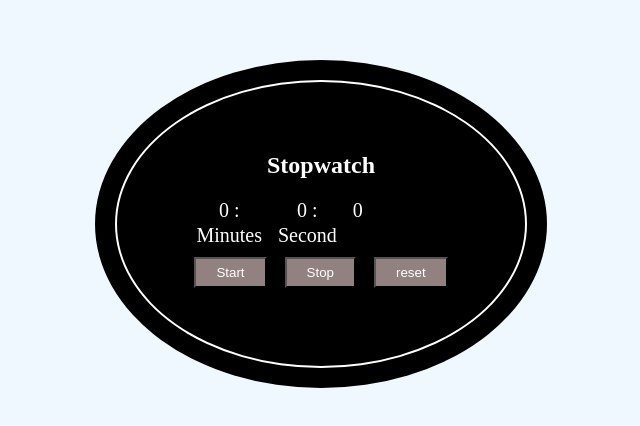
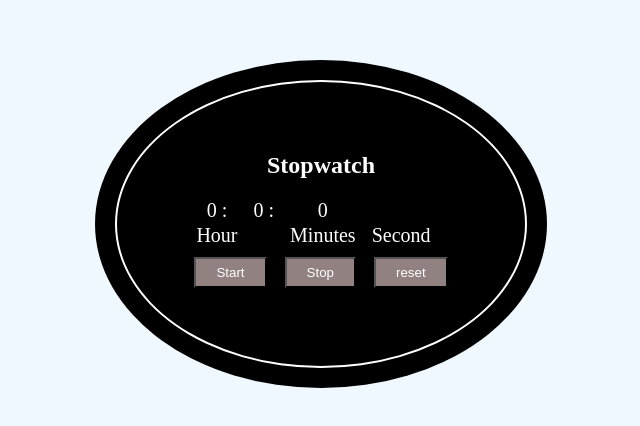
Before and after one commit to Darshittarapara/Stopwatch, a plain HTML site: page index.html in a window 1280 px wide. Shown: the part 176-602 px from the top of the page, without its empty margins (319-959 px from the left). Drawn offline with Linux system fonts and the light colour scheme.

Commit message:
Update index.html

```diff
--- a/index.html
+++ b/index.html
@@ -28,6 +28,10 @@
 
                         </tr>
                         <tr>
+                             <td>
+
+                                <span>Hour</span></td>
+                            <td>
                             <td>
 
                                 <span>Minutes</span></td>
```
